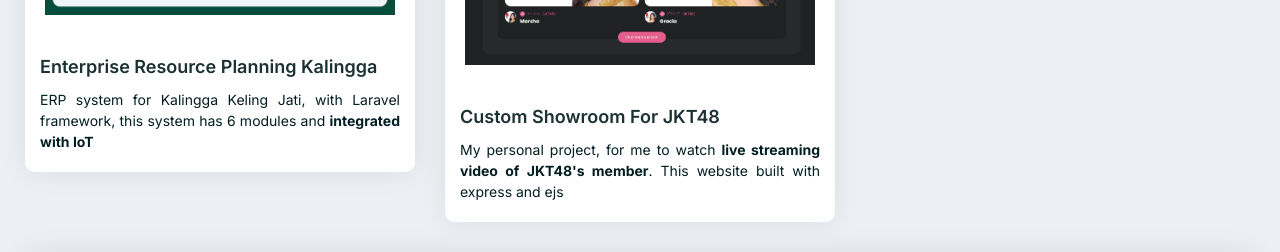
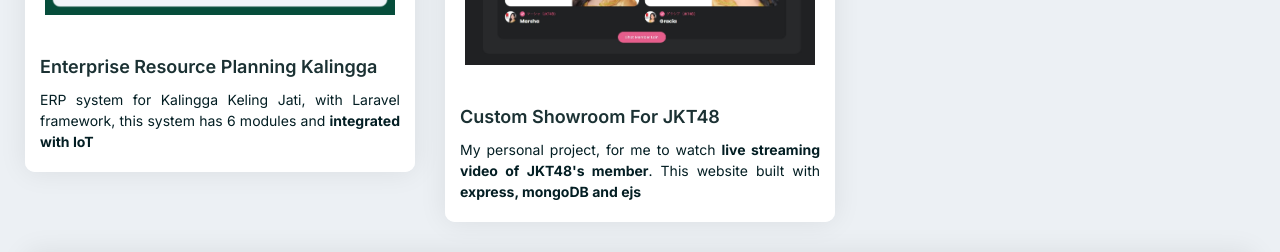
Before and after one commit to waniAEbro/waniAEbro.github.io, a plain HTML site: page index.html in a window 1280 px wide. Shown: the part 1760-2012 px from the top of the page. Drawn offline with nearby package versions, Linux system fonts and the light colour scheme.

Commit message:
update portfolio

```diff
--- a/index.html
+++ b/index.html
@@ -358,7 +358,8 @@
                                 <p class="mb-0 text-justify">My personal project, for me to watch <span
                                         class="font-weight-bold">live streaming video of JKT48's
                                         member</span>. This
-                                    website built with express and ejs</p>
+                                    website built with <span class="font-weight-bold">express, mongoDB and ejs</span>
+                                </p>
                             </div>
                         </div>
                     </div>
```
